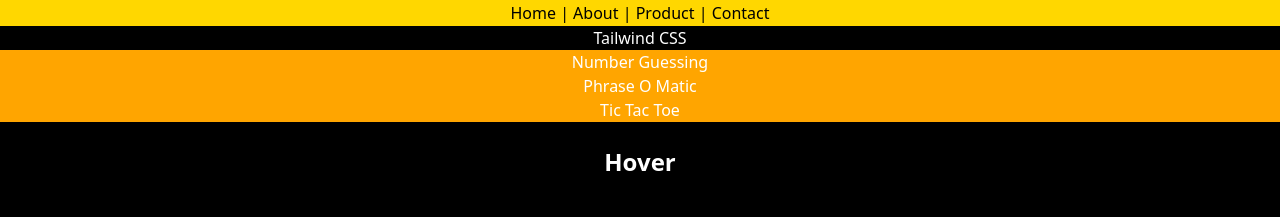
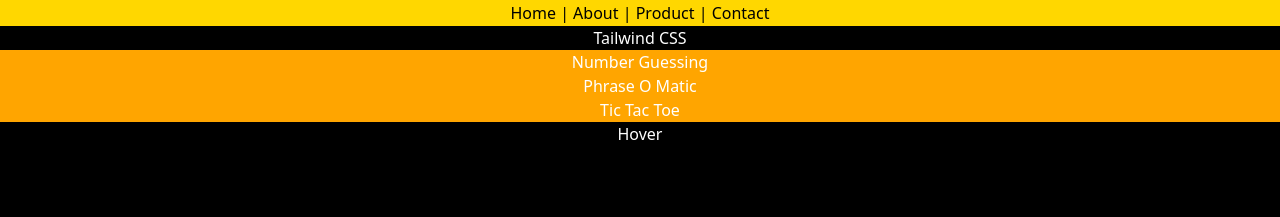
Before and after one commit to sso66/superninja, a plain HTML site: page tailwind.html in a window 1280 px wide. Drawn offline with nearby package versions, Linux system fonts and the light colour scheme.

Commit message:
add tailwind css styling

```diff
--- a/tailwind.html
+++ b/tailwind.html
@@ -28,7 +28,8 @@
       </li>
       <li><a href="/superninja/tic-tac-toe.html">Tic Tac Toe</a></li>
     </ul>
-    <div
+    <h2>Hover</h2>
+    <!-- <div
       class="h-full border-2 border-gray-200 border-opacity-60 rounded-lg overflow-hidden"
     >
       <div
@@ -36,6 +37,6 @@
       >
         <h2 class="text-2xl font-semibold mb-3">Hover</h2>
       </div>
-    </div>
+    </div> -->
   </body>
 </html>
```
